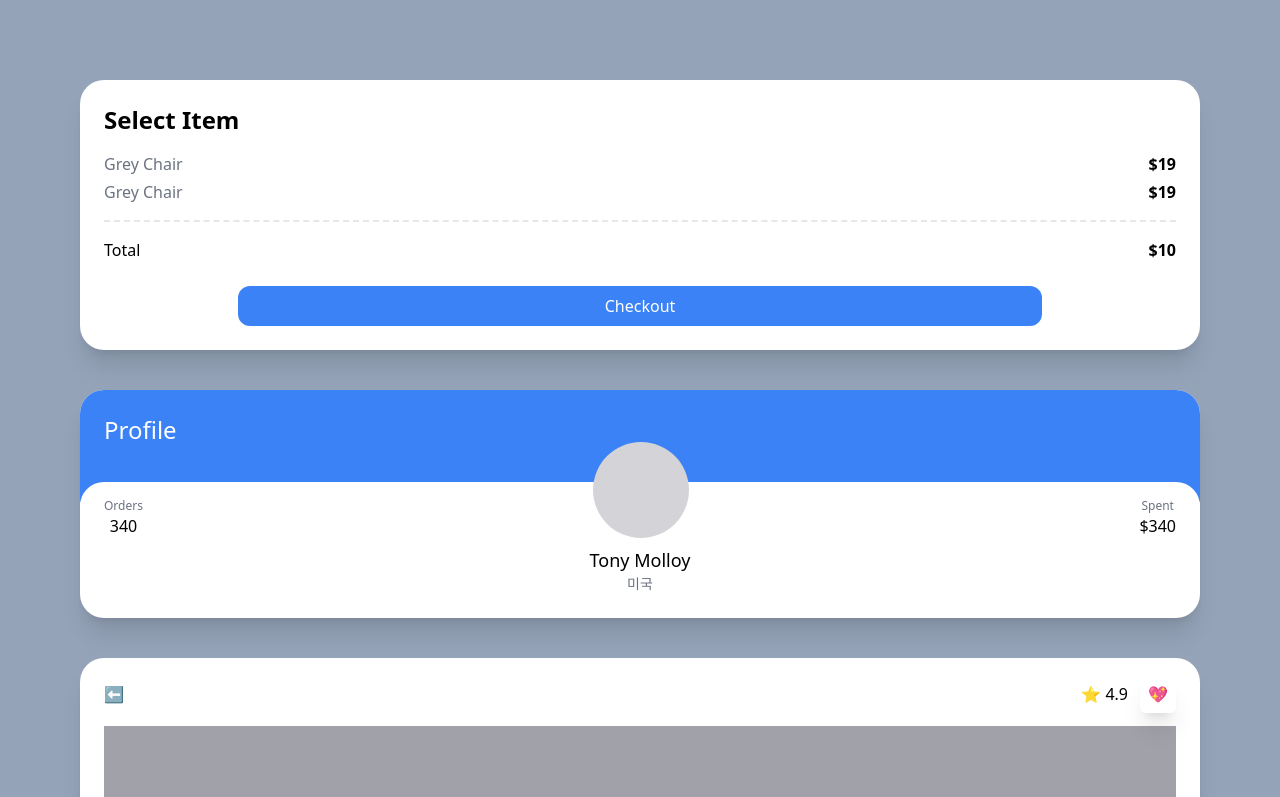
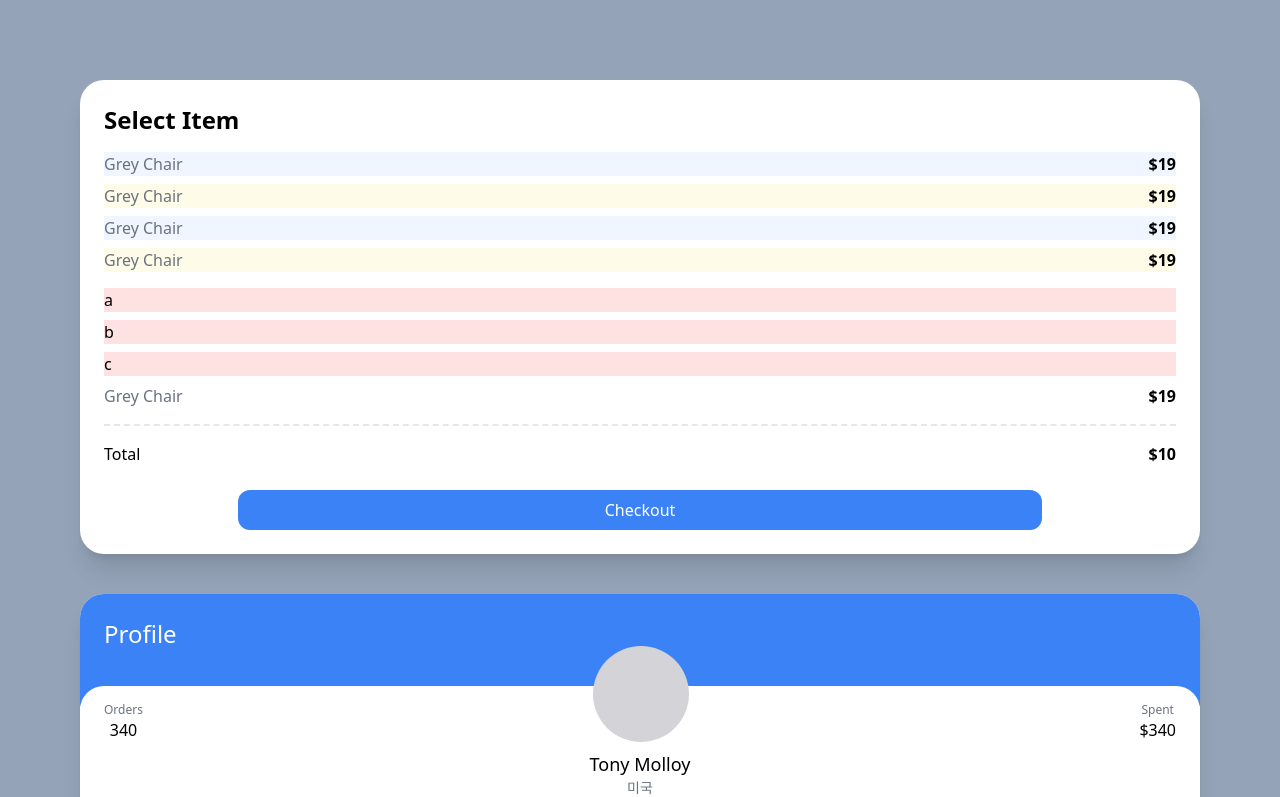
Before and after one commit to kkuyu/-carrot-market, a Next.js app: page / in a window 1280 px wide. Shown: the top 797 px of the page. Built offline with nearby package versions, Linux system fonts and the light colour scheme.

Commit message:
Modifiers for Lists

```diff
--- a/pages/index.tsx
+++ b/pages/index.tsx
@@ -6,9 +6,24 @@ const Home: NextPage = () => {
       <div className="p-6 bg-white rounded-3xl shadow-xl">
         <strong className="block font-semibold text-2xl">Select Item</strong>
         <div className="mt-4">
-          <div className="flex justify-between">
-            <strong className="font-normal text-gray-500">Grey Chair</strong>
-            <span className="font-semibold">$19</span>
+          <ul>
+            {[1, 2, 3, 4].map((i) => (
+              <div key={i} className="my-2 odd:bg-blue-50 even:bg-yellow-50 first:bg-teal-50 last:bg-amber-50">
+                <div className="flex justify-between">
+                  <strong className="font-normal text-gray-500">Grey Chair</strong>
+                  <span className="font-semibold">$19</span>
+                </div>
+              </div>
+            ))}
+          </ul>
+          <div className="mt-4">
+            <ul>
+              {["a", "b", "c", ""].map((c, i) => (
+                <li className="my-2 bg-red-100 empty:hidden" key={i}>
+                  {c}
+                </li>
+              ))}
+            </ul>
           </div>
           <div className="flex justify-between mt-1">
             <strong className="font-normal text-gray-500">Grey Chair</strong>
```
Also changed, not shown: 1 other file (tests, documents, lock files or other folders).
